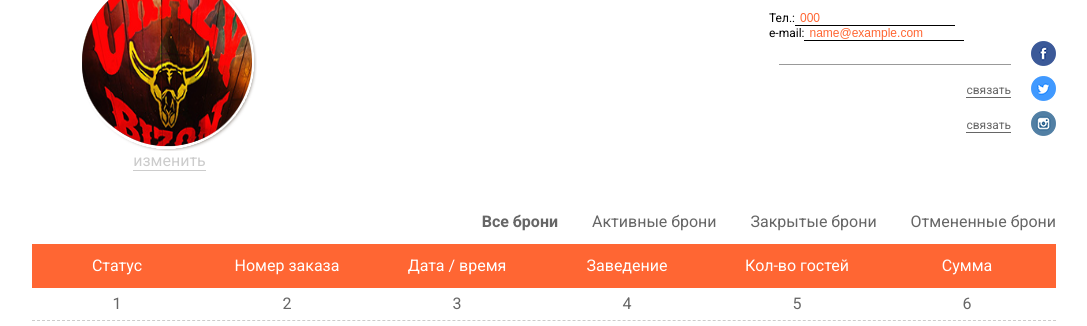
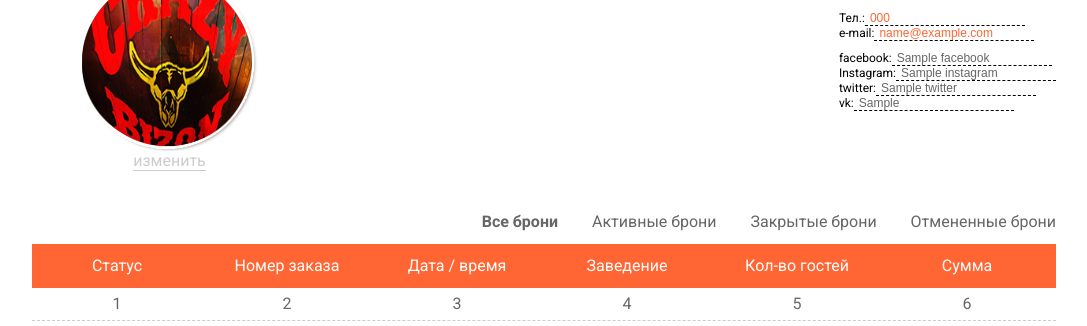
Before and after one commit to melnikov/anytable, a Django app: template templates/private/cusProfile.html in a window 1280 px wide. Shown: the part 174-500 px from the top of the page, without its empty margins (96-1183 px from the left). Run offline with Django 3.2, Linux system fonts and the light colour scheme; the template is opened without the code that fills it: most values are stand-ins (such as "Sample title", 1, 10 or a date in 2020); parts of the project's set-up code (start-up, migrations or seed data) failed here and were passed over; some libraries are stand-ins or nearby versions.

Commit message:
social links added

```diff
--- /dev/null
+++ b/static/js/cusProfile.js
@@ -0,0 +1,6 @@
+/**
+ * Created by Hadi on 11/11/14.
+ */
+$(document).ready(function(){
+   alert('da');
+});
--- a/templates/private/cusProfile.html
+++ b/templates/private/cusProfile.html
@@ -1,5 +1,6 @@
 {% extends "layout_inner.html" %}
 {% block content %}
+
 <style>
 
 #ml {
@@ -130,7 +131,7 @@
 }
 
 </style>
-
+    <script src="cusProfile.js"></script>
     <div style="height: 30px;"></div>
 
     <div>
@@ -147,12 +148,15 @@
         <div id="mr">
 
             <div class="mr_line" id="mr_h">{{ customer.name }}</div>
-           <div style="font-size: 12px;">Тел.:<input id= "phone" type="textfield"  value="{{ customer.phone }}" style="padding-left: 5px; border: 0px;border-bottom: 1px solid #000;font-size: 12px;color: #ff6633;" /></div>
-           <div style="font-size: 12px;">e-mail:<input id="email" type="textfield"  value="{{ customer.email }}" style="padding-left: 5px; border: 0px;border-bottom: 1px solid #000;font-size: 12px;color: #ff6633;" /></div>
+           <div style="font-size: 12px;">Тел.:<input id= "phone" type="textfield"  value="{{ customer.phone }}" style="padding-left: 5px; border: 0px;border-bottom: 1px dashed #000;font-size: 12px;color: #ff6633;" /></div>
+           <div style="font-size: 12px;">e-mail:<input id="email" type="textfield"  value="{{ customer.email }}" style="padding-left: 5px; border: 0px;border-bottom: 1px dashed #000;font-size: 12px;color: #ff6633;" /></div>
+        <div style="height: 10px;"></div>
+        {% if customer.facebook %}  <div style="font-size: 12px;">facebook:<input id="facebook" type="textfield"  value="{{ customer.facebook }}" style="padding-left: 5px; border: 0px;border-bottom: 1px dashed #000;font-size: 12px;color: #666666;" /></div>{% endif%}
+        {% if customer.instagram %}  <div style="font-size: 12px;">Instagram:<input id="instagram" type="textfield"  value="{{ customer.instagram }}" style="padding-left: 5px; border: 0px;border-bottom: 1px dashed #000;font-size: 12px;color: #666666;" /></div>{% endif%}
+        {% if customer.twitter %}  <div style="font-size: 12px;">twitter:<input id="twitter" type="textfield"  value="{{ customer.twitter }}" style="padding-left: 5px; border: 0px;border-bottom: 1px dashed #000;font-size: 12px;color: #666666;" /></div>{% endif%}
+        {% if customer.vk %}  <div style="font-size: 12px;">vk:<input id="vk" type="textfield"  value="{{ customer.vk }}" style="padding-left: 5px; border: 0px;border-bottom: 1px dashed #000;font-size: 12px;color: #666666;" /></div>{% endif%}
 
-            <div class="mr_line"><a href="{% if customer.facebook %} {{ customer.facebook }} {% endif%} " id="pr_ico_1"></a> <input type="textfield" id="facebook" value="{{ user.venue.facebook_url }}" style="border: 0px;border-bottom: 1px solid #999999;font-size: 18px;margin-left:10px;color: #999;" /><div class="clr"></div></div>
-            <div class="mr_line"> <a href="#" style="font-size: 12px;text-decoration: none; border-bottom: 1px solid #666;">связать</a><a href="{% if customer.twitter %} {{ customer.twitter }} {% endif%}" id="pr_ico_2"></a> <div class="clr"></div></div>
-            <div class="mr_line"> <a href="#" style="font-size: 12px;text-decoration: none; border-bottom: 1px solid #666;">связать</a><a href="{% if customer.instagram %} {{ customer.instagram }} {% endif%}" id="pr_ico_3"></a> <div class="clr"></div></div>
+
         </div>
         <div class="clr"></div>
     </div>
```
